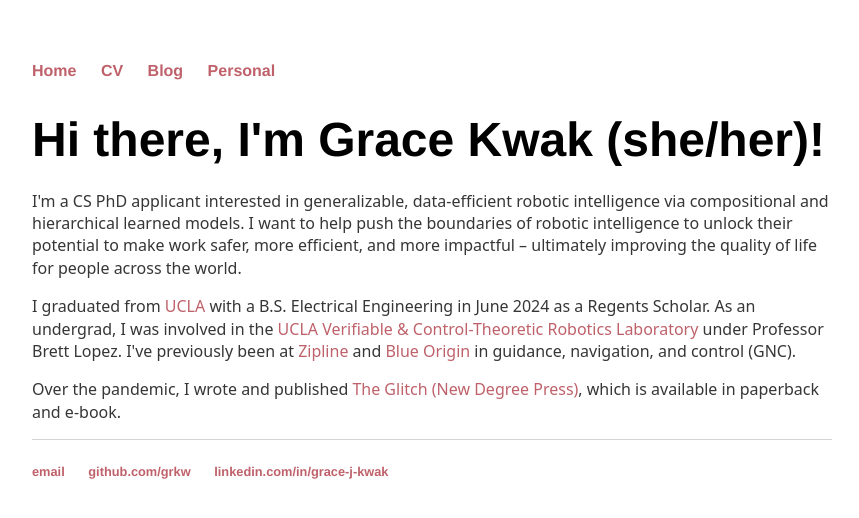
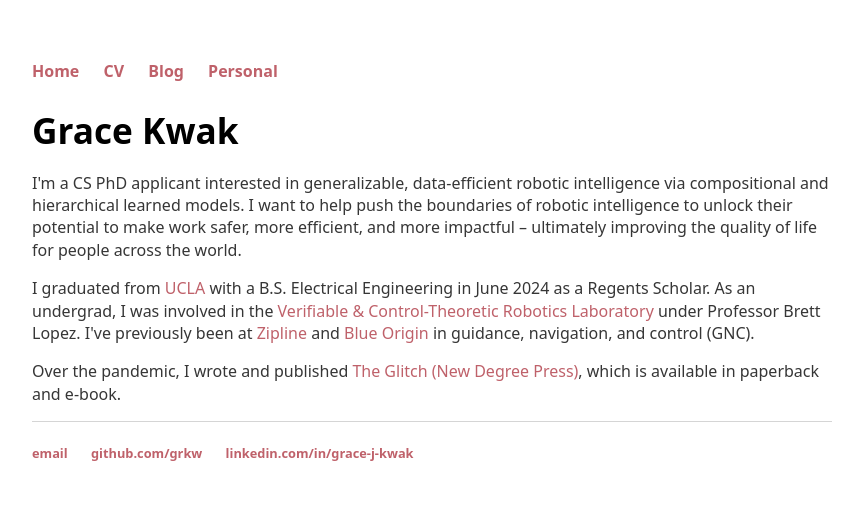
Before and after one commit to grkw/grkw.github.io, a Jekyll site: the page built from index.html, in a window 1280 px wide. Shown: the top 518 px of the page, without its empty margins (208-1067 px from the left). Built offline with Jekyll 4.4.1, drawn with Linux system fonts in a browser that asks for light colours.

Commit message:
Minor content improvements

```diff
--- a/css/main.css
+++ b/css/main.css
@@ -8,34 +8,22 @@ body {
     margin: 60px auto;
     width: 70%;
 }
+
 nav ul, footer ul {
-    font-family:'Helvetica', 'Arial', 'Sans-Serif';
     padding: 0px;
     list-style: none;
     font-weight: bold;
 }
+
 nav ul li, footer ul li {
     display: inline;
     margin-right: 20px;
 }
-/*
-a {
-    text-decoration: none;
-    color: #999;
-}
-*/
+
 a:hover {
     text-decoration: underline;
 }
-h1 {
-    font-size: 3em;
-    font-family:'Helvetica', 'Arial', 'Sans-Serif';
-}
-/* p {
-    font-size: 1.5em;
-    line-height: 1.4em;
-    color: #333;
-} */
+
 footer {
     border-top: 1px solid #d5d5d5;
     font-size: .8em;
--- a/cv/index.html
+++ b/cv/index.html
@@ -2,7 +2,3 @@
 layout: default
 title: Grace Kwak
 ---
-<div class="blurb">
-  		<h1>This is my CV, updated as of November 2024</h1>
-		<p>Here</p>
-</div><!-- /.blurb -->
--- a/index.html
+++ b/index.html
@@ -3,8 +3,8 @@ layout: default
 title: Grace Kwak
 ---
 <div class="blurb">
-  		<h1>Hi there, I'm Grace Kwak (she/her)!</h1>
+  		<h1>Grace Kwak</h1>
 		<p>I'm a CS PhD applicant interested in generalizable, data-efficient robotic intelligence via compositional and hierarchical learned models. I want to help push the boundaries of robotic intelligence to unlock their potential to make work safer, more efficient, and more impactful – ultimately improving the quality of life for people across the world. </p>
-		<p> I graduated from <a href="https://ucla.edu/">UCLA</a> with a B.S. Electrical Engineering in June 2024 as a Regents Scholar. As an undergrad, I was involved in the <a href="https://vectr-ucla.github.io/">UCLA Verifiable & Control-Theoretic Robotics Laboratory</a> under Professor Brett Lopez. I've previously been at <a href="https://www.flyzipline.com/">Zipline</a> and <a href="https://www.blueorigin.com/">Blue Origin</a> in guidance, navigation, and control (GNC). </p>
+		<p> I graduated from <a href="https://ucla.edu/">UCLA</a> with a B.S. Electrical Engineering in June 2024 as a Regents Scholar. As an undergrad, I was involved in the <a href="https://vectr-ucla.github.io/">Verifiable & Control-Theoretic Robotics Laboratory</a> under Professor Brett Lopez. I've previously been at <a href="https://www.flyzipline.com/">Zipline</a> and <a href="https://www.blueorigin.com/">Blue Origin</a> in guidance, navigation, and control (GNC). </p>
 		<p> Over the pandemic, I wrote and published <a href="amzn.to/3epmnvz">The Glitch (New Degree Press)</a>, which is available in paperback and e-book. </p>
 </div><!-- /.blurb -->
--- a/personal/index.html
+++ b/personal/index.html
@@ -3,7 +3,7 @@ layout: default
 title: Grace Kwak
 ---
 <div class="blurb">
-  		<h1>This is my backstory. It's the fun stuff (not that my industry and academic career isn't fun, too!) </h1>
+  		<h1>Some fun stuff (not that my industry and academic career isn't fun, too!) </h1>
 	<h2>Health</h2>
         <h3>Meditation</h3>
 		<p> In September 2023, I participated in <a href="https://www.spiritrock.org/">Spirit Rock</a>’s “Foundations of Mindfulness,” a 5-day silent meditation retreat. Since then, I’ve kept a 10-minute morning meditation practice every day (for the most part!).</p>
```
